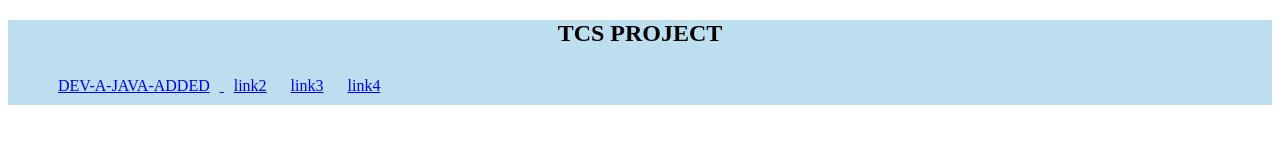
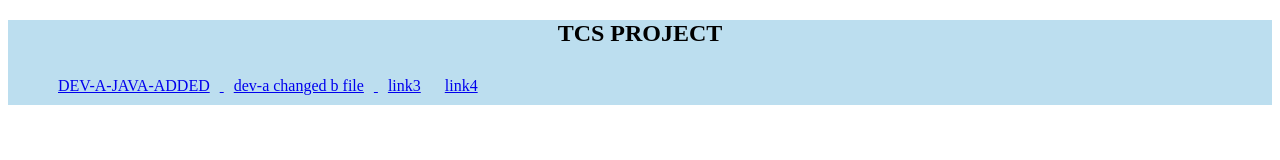
Before and after one commit to tcs-demo-org/git-first-project, a plain HTML site: page index.html in a window 1280 px wide. Drawn offline with Linux system fonts and the light colour scheme.

Commit message:
dev a changed b file

```diff
--- a/index.html
+++ b/index.html
@@ -11,7 +11,7 @@
 		<h1 style="text-align: center;">TCS PROJECT </h1>
 		<ul>
 			<li><a href="#">DEV-A-JAVA-ADDED</li>
-			<li><a href="#">link2</a></li>
+			<li><a href="#">dev-a changed b file</li>
 			<li><a href="#">link3</a></li>
 			<li><a href="#">link4</a></li>
 		</ul>
```
